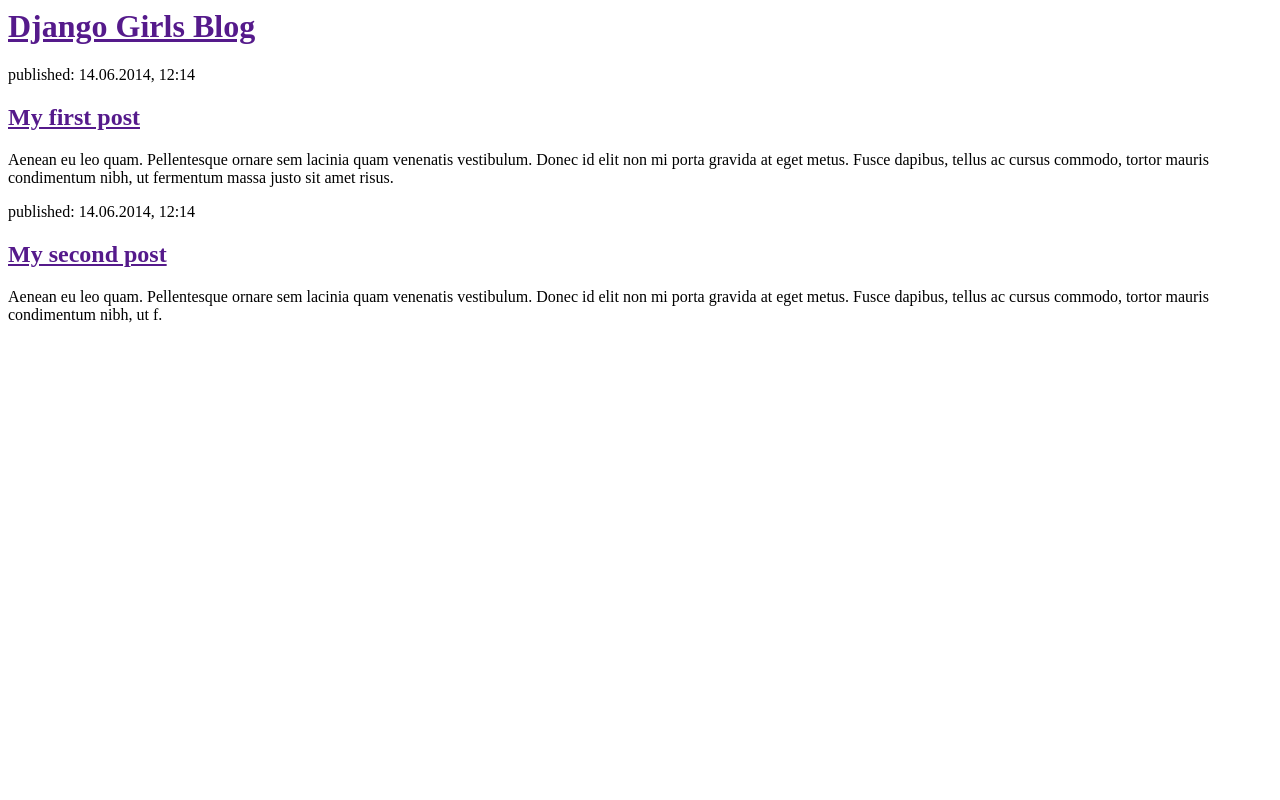
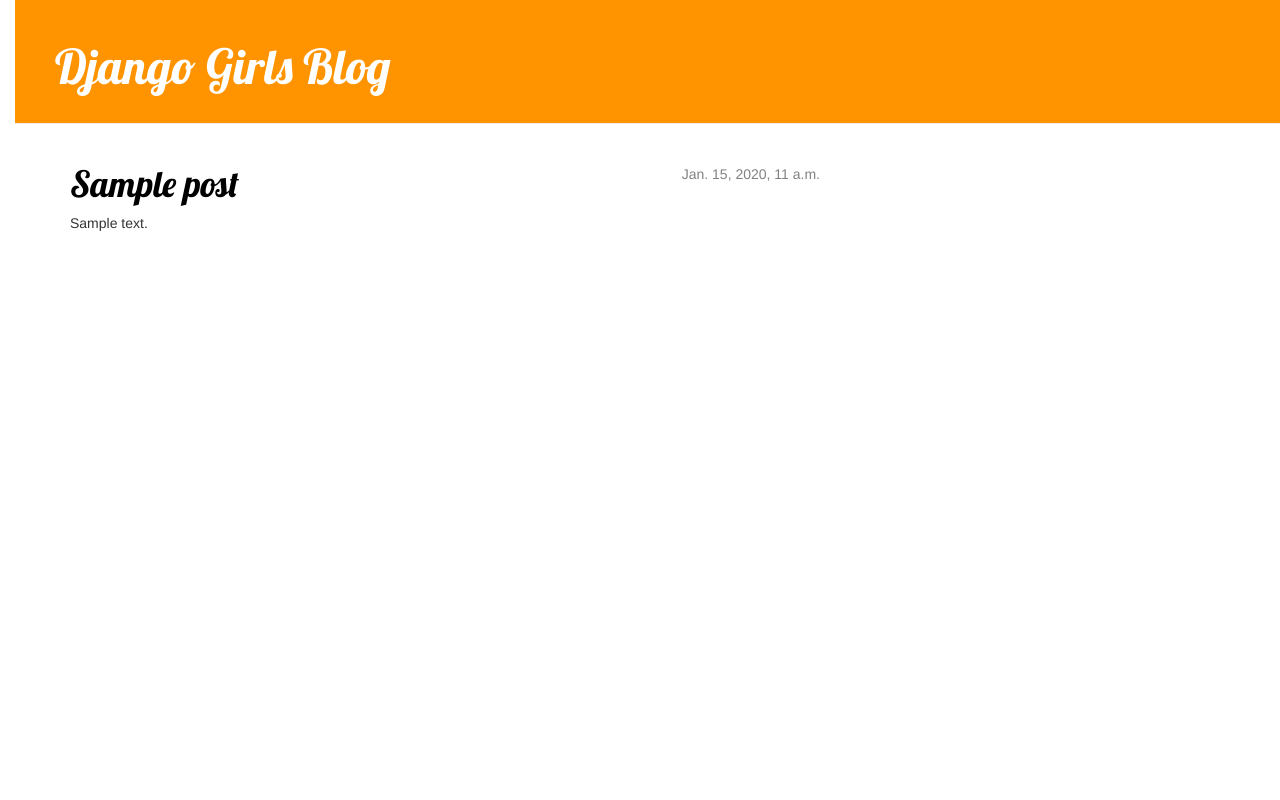
Before and after one commit to ewelinamalicka/My-Django-app, a Django app: page / in a window 1280 px wide. Run offline with Django 3.2, Linux system fonts and the light colour scheme; tables that the repository leaves empty hold one stand-in row (values such as "Sample post"); some libraries are stand-ins or nearby versions.

Commit message:
Dodano widok

```diff
--- /dev/null
+++ b/blog/templates/blog/base.html
@@ -0,0 +1,24 @@
+{% load staticfiles %}
+<html>
+    <head>
+        <title>Django Girls blog</title>
+        <link rel="stylesheet" href="//maxcdn.bootstrapcdn.com/bootstrap/3.2.0/css/bootstrap.min.css">
+		<link rel="stylesheet" href="//maxcdn.bootstrapcdn.com/bootstrap/3.2.0/css/bootstrap-theme.min.css">
+		<link rel="stylesheet" href="{% static 'blog.css' %}">
+		<link href="//fonts.googleapis.com/css?family=Lobster&subset=latin,latin-ext" rel="stylesheet" type="text/css">
+    </head>
+    <body>
+   <body>
+    <div class="page-header">
+        <h1><a href="/">Django Girls Blog</a></h1>
+    </div>
+    <div class="content container">
+        <div class="row">
+            <div class="col-md-8">
+            {% block content %}
+            {% endblock %}
+            </div>
+        </div>
+    </div>
+</body>
+</html>
--- a/blog/templates/blog/post_list.html
+++ b/blog/templates/blog/post_list.html
@@ -1,22 +1,12 @@
-<html>
-    <head>
-        <title>Django Girls blog</title>
-    </head>
-    <body>
-        <div>
-            <h1><a href="">Django Girls Blog</a></h1>
+{% extends 'blog/base.html' %}
+{% block content %}
+{% for post in klucz %}
+    <div class="post">
+        <div class="date">
+            {{ post.published_date }}
         </div>
-
-        <div>
-            <p>published: 14.06.2014, 12:14</p>
-            <h2><a href="">My first post</a></h2>
-            <p>Aenean eu leo quam. Pellentesque ornare sem lacinia quam venenatis vestibulum. Donec id elit non mi porta gravida at eget metus. Fusce dapibus, tellus ac cursus commodo, tortor mauris condimentum nibh, ut fermentum massa justo sit amet risus.</p>
-        </div>
-
-        <div>
-            <p>published: 14.06.2014, 12:14</p>
-            <h2><a href="">My second post</a></h2>
-            <p>Aenean eu leo quam. Pellentesque ornare sem lacinia quam venenatis vestibulum. Donec id elit non mi porta gravida at eget metus. Fusce dapibus, tellus ac cursus commodo, tortor mauris condimentum nibh, ut f.</p>
-        </div>
-    </body>
-</html>
+        <h1><a href="{% url 'post_detail' pk=post.pk %}">{{ post.title }}</a></h1>
+        <p>{{ post.text|linebreaksbr }}</p>
+    </div>
+{% endfor %}
+{% endblock content %}
--- a/blog/urls.py
+++ b/blog/urls.py
@@ -1,5 +1,7 @@
 from django.conf.urls import url
 from . import views
+
 urlpatterns = [
     url(r'^$', views.post_list, name='post_list'),
+    url(r'^post/(?P<pk>[0-9]+)/$', views.post_detail, name='post_detail'),
 ]
--- a/blog/views.py
+++ b/blog/views.py
@@ -1,3 +1,9 @@
 from django.shortcuts import render
+from .models import Post
+from django.shortcuts import render, get_object_or_404
+def post_detail(request, pk):
+    post = get_object_or_404(Post, pk=pk)
+    return render(request, 'blog/post_detail.html', {'post': post})
 def post_list(request):
-    return render(request, 'blog/post_list.html', {})
+	posts = Post.objects.all()
+	return render(request, 'blog/post_list.html', {"klucz": posts})
--- a/mysite/settings.py
+++ b/mysite/settings.py
@@ -102,3 +102,6 @@
 
 STATIC_URL = '/static/'
 STATIC_ROOT=os.path.join(BASE_DIR, 'public', 'static')
+STATICFILES_DIRS = (
+    os.path.join(BASE_DIR, "static"),
+)
--- /dev/null
+++ b/static/blog.css
@@ -0,0 +1,54 @@
+h1 a {
+    color: #FCA205;
+    font-family: 'Lobster';
+}
+body {
+    padding-left: 15px;
+}
+.page-header {
+    background-color: #ff9400;
+    margin-top: 0;
+    padding: 20px 20px 20px 40px;
+}
+
+.page-header h1, .page-header h1 a, .page-header h1 a:visited, .page-header h1 a:active {
+    color: #ffffff;
+    font-size: 36pt;
+    text-decoration: none;
+}
+
+.content {
+    margin-left: 40px;
+}
+
+h1, h2, h3, h4 {
+    font-family: 'Lobster', cursive;
+}
+
+.date {
+    float: right;
+    color: #828282;
+}
+
+.save {
+    float: right;
+}
+
+.post-form textarea, .post-form input {
+    width: 100%;
+}
+
+.top-menu, .top-menu:hover, .top-menu:visited {
+    color: #ffffff;
+    float: right;
+    font-size: 26pt;
+    margin-right: 20px;
+}
+
+.post {
+    margin-bottom: 70px;
+}
+
+.post h1 a, .post h1 a:visited {
+    color: #000000;
+}
```
Also changed, not shown: blog/post_detail.html (added, +13 -0 lines), blog/templates/blog/post_detail.html (added, +13 -0 lines).
